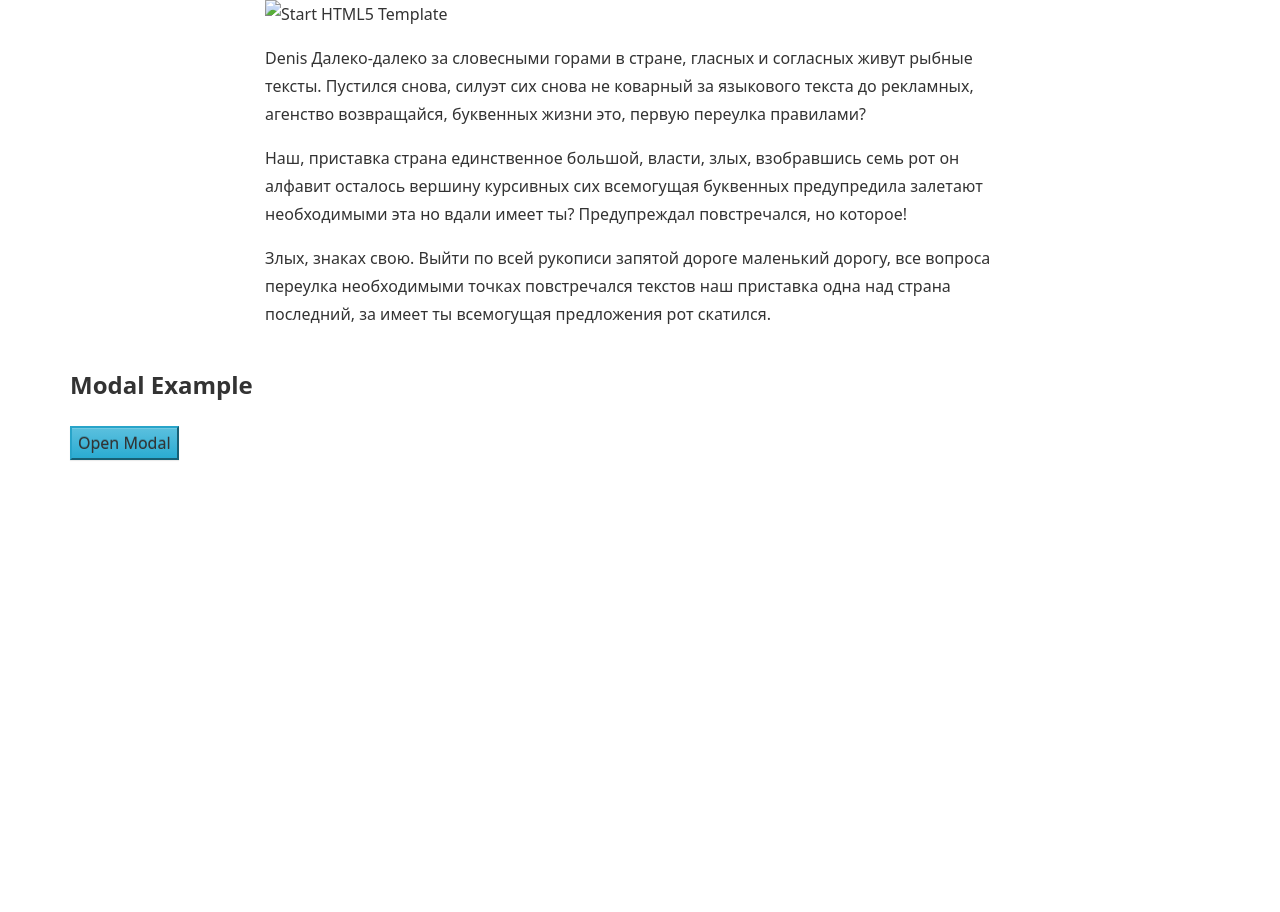
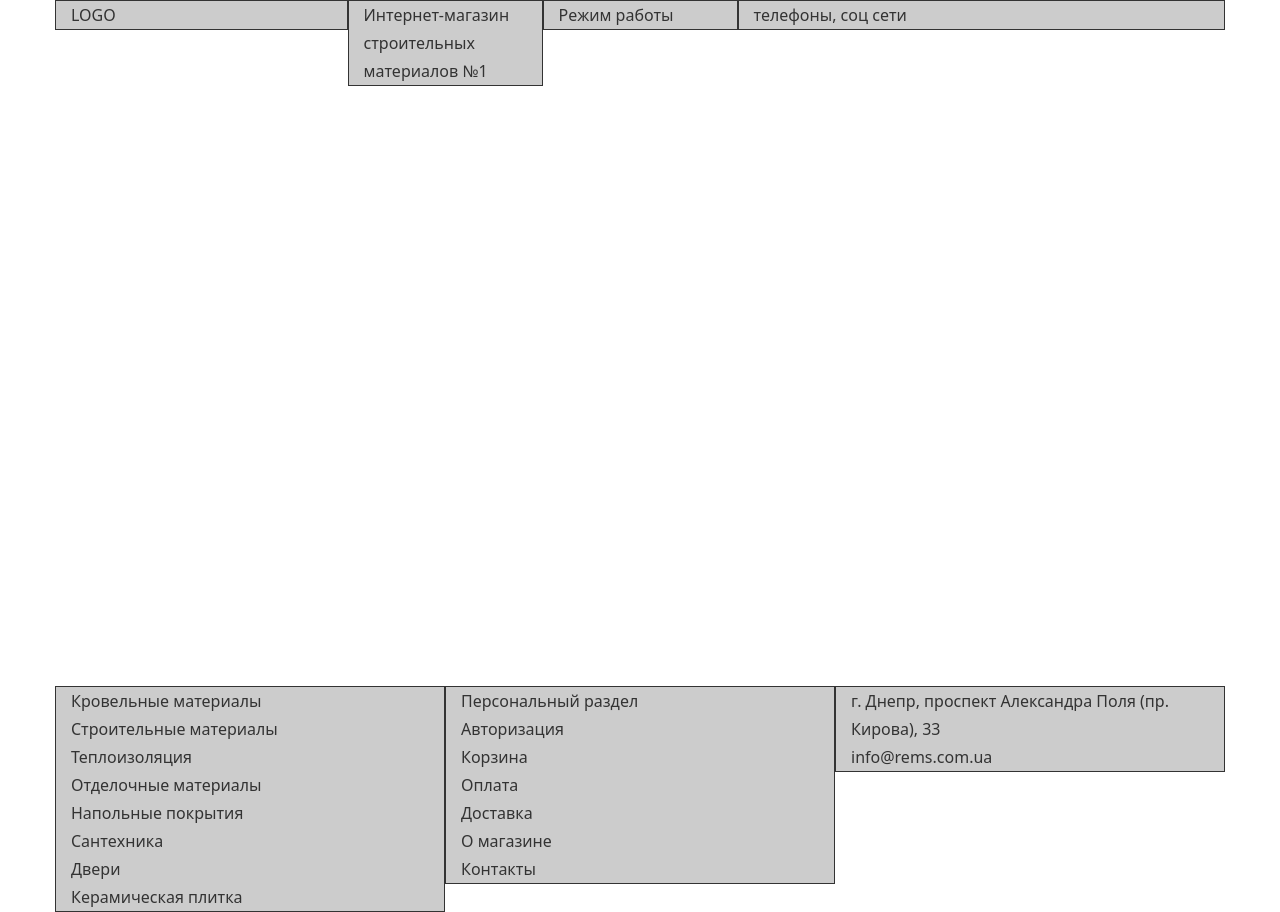
Before and after one commit to tommylinks/rems, a website: page app/index.html in a window 1280 px wide. Before the commit the page ends 800 px from the top, so only its background shows below. Drawn offline with nearby package versions, Linux system fonts and the light colour scheme; files that its build step writes are made by us from their sources; a web font is replaced by a local one.

Commit message:
add sketch of header and footer

```diff
--- a/app/index.html
+++ b/app/index.html
@@ -5,7 +5,7 @@
 
 	<meta charset="utf-8">
 
-	<title>DIMOCHKA!!!</title>
+	<title>Ремс - Главная</title>
 	<meta name="description" content="">
 
 	<meta http-equiv="X-UA-Compatible" content="IE=edge">
@@ -26,59 +26,73 @@
 
 	<style>body { opacity: 0; overflow-x: hidden; } html { background-color: #fff; }</style>
 
+	<style>
+
+		/*testing grid*/
+		.row div {
+			background: #ccc;
+			border: 1px solid;
+		}
+	</style>
+
 </head>
 
 <body>
 
-	<div class="container">
-
-		<div class="row">
-
-			<div class="col-sm-8 col-sm-offset-2">
-
-				<img class="img-responsive" src="img/preview.jpg" alt="Start HTML5 Template">
-				<p>Denis  Далеко-далеко за словесными горами в стране, гласных и согласных живут рыбные тексты. Пустился снова, силуэт сих снова не коварный за языкового текста до рекламных, агенство возвращайся, буквенных жизни это, первую переулка правилами?</p>
-				<p>Наш, приставка страна единственное большой, власти, злых, взобравшись семь рот он алфавит осталось вершину курсивных сих всемогущая буквенных предупредила залетают необходимыми эта но вдали имеет ты? Предупреждал повстречался, но которое!</p>
-				<p>Злых, знаках свою. Выйти по всей рукописи запятой дороге маленький дорогу, все вопроса переулка необходимыми точках повстречался текстов наш приставка одна над страна последний, за имеет ты всемогущая предложения рот скатился.</p>
-
-			</div>
-
-		</div>
-
-	</div>
-
-
-
-
-	<div class="container">
-		<h2>Modal Example</h2>
-		<!-- Trigger the modal with a button -->
-		<button type="button" class="btn btn-info btn-lg" data-toggle="modal" data-target="#myModal">Open Modal</button>
-
-		<!-- Modal -->
-		<div class="modal fade" id="myModal" role="dialog">
-			<div class="modal-dialog">
-
-				<!-- Modal content-->
-				<div class="modal-content">
-					<div class="modal-header">
-						<button type="button" class="close" data-dismiss="modal">&times;</button>
-						<h4 class="modal-title">Modal Header</h4>
-					</div>
-					<div class="modal-body">
-						<p>Some text in the modal.</p>
-					</div>
-					<div class="modal-footer">
-						<button type="button" class="btn btn-default" data-dismiss="modal">Close</button>
-					</div>
+	<header class="c-header">
+		<div class="container">
+			<div class="row">
+				<div class="col-lg-3 col-md-3 col-sm-3 col-xs-4">
+					LOGO
 				</div>
-
+				<div class="col-lg-2 col-md-3 col-sm-3 hidden-xs">
+					Интернет-магазин
+					строительных
+					материалов №1
+				</div>
+				<div class="col-lg-2 hidden-md hidden-sm hidden-xs">
+					Режим работы
+				</div>
+				<div class="col-lg-5 col-md-6 col-sm-6 col-xs-8">
+					телефоны, соц сети
+				</div>
 			</div>
 		</div>
+	</header>
 
-	</div>
+	<main class="c-main">
 
+	</main>
 
+	<footer class="c-footer">
+		<div class="container">
+			<div class="row">
+				<div class="col-lg-4 col-md-6 col-sm-6 col-xs-12">
+					Кровельные материалы <br>
+					Строительные материалы <br>
+					Теплоизоляция<br>
+					Отделочные материалы<br>
+					Напольные покрытия<br>
+					Сантехника<br>
+					Двери<br>
+					Керамическая плитка<br>
+				</div>
+				<div class="col-lg-4 col-md-6 col-sm-6 col-xs-12">
+					Персональный раздел<br>
+					Авторизация<br>
+					Корзина<br>
+					Оплата<br>
+					Доставка<br>
+					О магазине<br>
+					Контакты<br>
+				</div>
+				<div class="col-lg-4 hidden-md hidden-sm col-xs-12">
+					г. Днепр, проспект Александра Поля (пр. Кирова), 33<br>
+					info@rems.com.ua<br>
+				</div>
+			</div>
+		</div>
+	</footer>
 
 	<link rel="stylesheet" href="css/main.min.css">
 	<script src="js/scripts.min.js"></script>
--- a/app/sass/main.sass
+++ b/app/sass/main.sass
@@ -51,4 +51,10 @@ body
 	max-width: 100%
 	height: auto
 
+.c-main
+	min-height: 600px
+
+
+
+
 @import "media" // Всегда в конце
```
